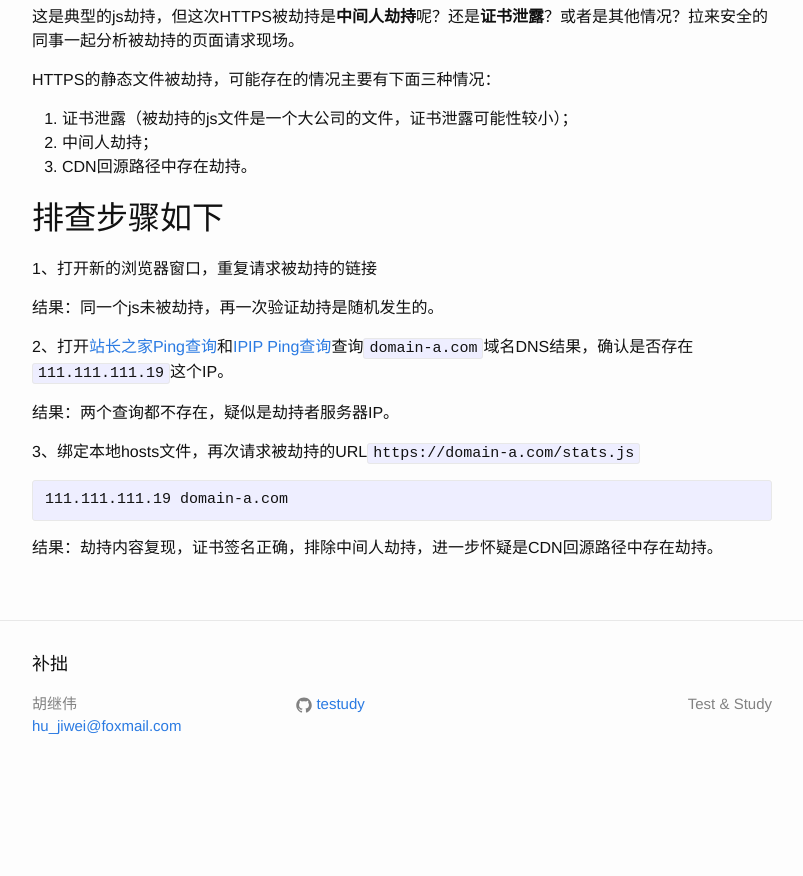
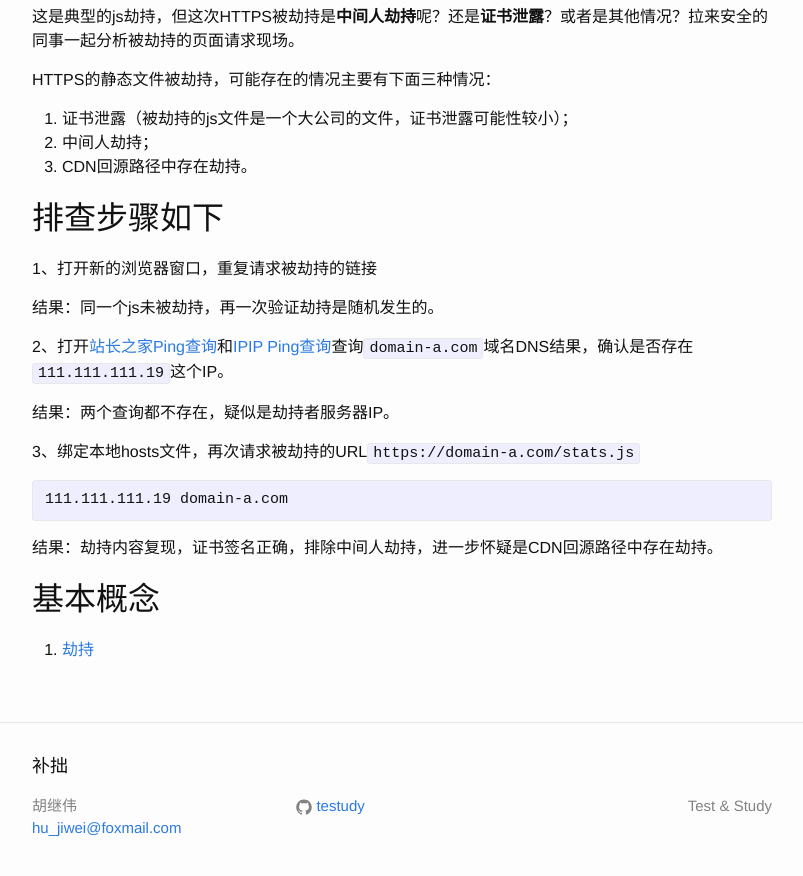
Before and after one commit to testudy/testudy.github.io, a Jekyll site: the page built from tech/_posts/2016-10-27-hijacking.md, in a window 1280 px wide and 900 px high, scrolled down 650 px. Shown: the top 876 px of the window, without its empty margins (238-1041 px from the left). Built offline with Jekyll 4.4.1, drawn with Linux system fonts in a browser that asks for light colours; before the commit the page ends 1448 px from its top, so only the background shows below that.

Commit message:
添加劫持参考

```diff
--- a/tech/_posts/2016-10-27-hijacking.md
+++ b/tech/_posts/2016-10-27-hijacking.md
@@ -48,3 +48,6 @@ HTTPS的静态文件被劫持，可能存在的情况主要有下面三种情况
 111.111.111.19 domain-a.com
 {% endhighlight %}
 结果：劫持内容复现，证书签名正确，排除中间人劫持，进一步怀疑是CDN回源路径中存在劫持。
+
+## 基本概念
+1. [劫持](https://en.wikipedia.org/wiki/DNS_hijacking)
```
